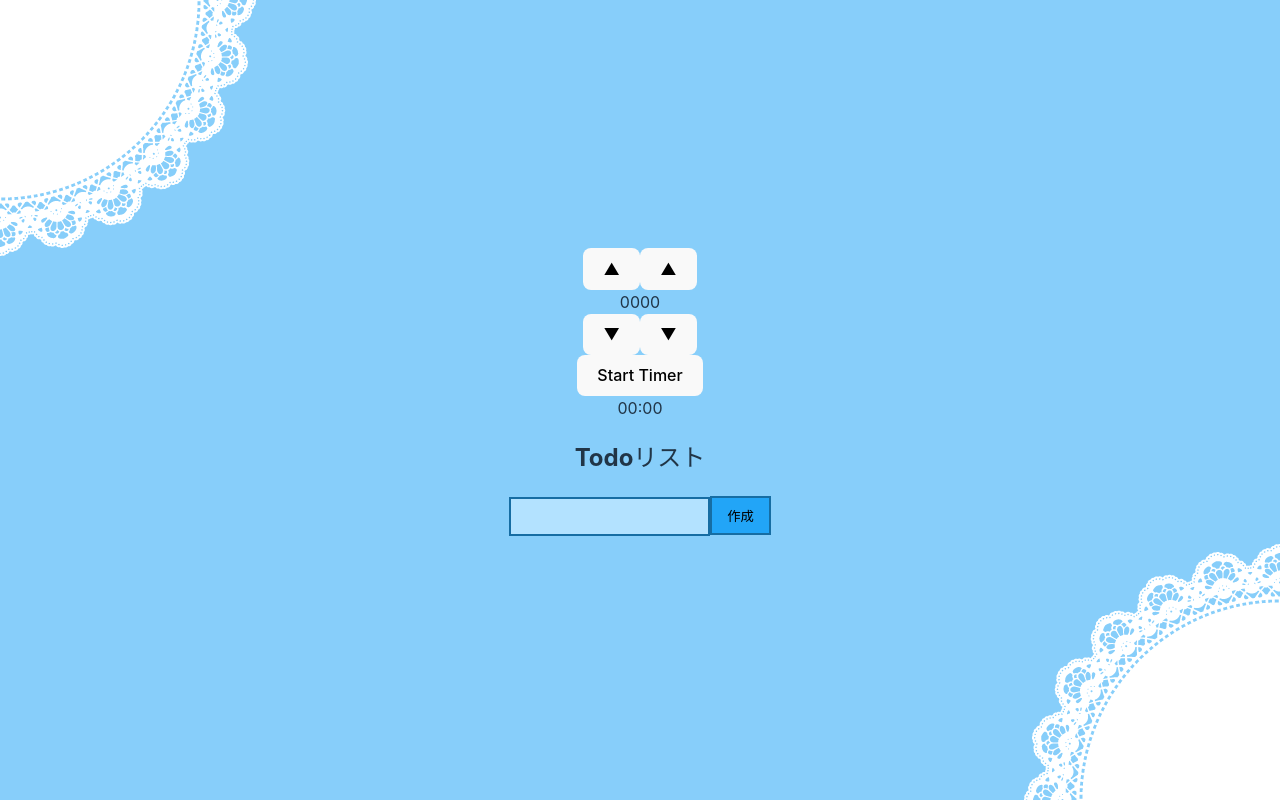
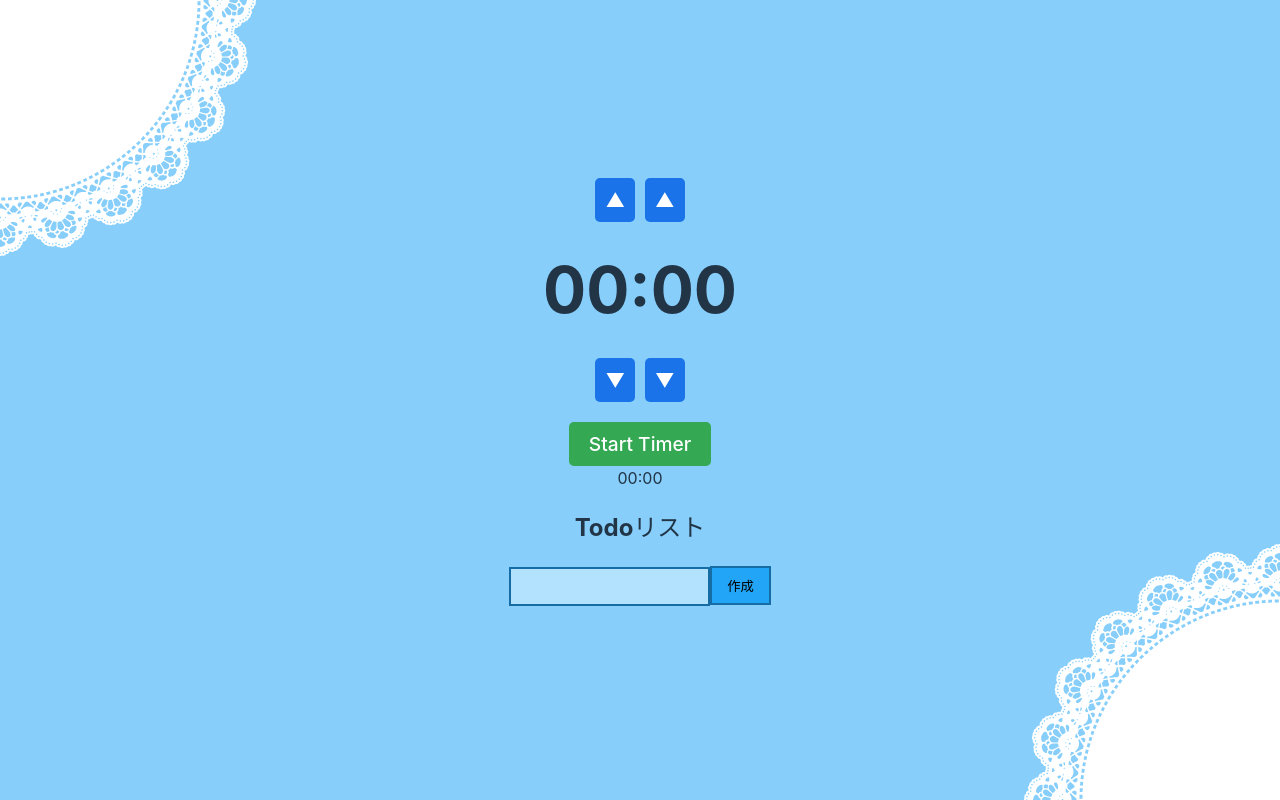
Before and after one commit to garden905/selfkanri, a React (Vite) app: page / in a window 1280 px wide. Built offline with nearby package versions, Linux system fonts and the light colour scheme.

Commit message:
タイマーのフォントサイズを変更

```diff
--- a/src/App.css
+++ b/src/App.css
@@ -109,3 +109,47 @@ text-align:center;
     transform: translate(var(--move-x), var(--move-y));
   }
 }
+
+.timer-controls {
+  display: flex;
+  justify-content: center;
+  align-items: center;
+  gap: 10px;
+  margin-bottom: 20px;
+}
+
+.timer-controls button {
+  padding: 10px;
+  font-size: 1.2em;
+  cursor: pointer;
+  background-color: #1a73e8;
+  color: white;
+  border: none;
+  border-radius: 5px;
+  transition: background-color 0.3s;
+}
+
+.timer-controls button:hover {
+  background-color: #1558b0;
+}
+
+.timer-display {
+  font-size: 4em;
+  font-weight: bold;
+  margin-bottom: 20px;
+}
+
+.start-button {
+  padding: 10px 20px;
+  font-size: 1.2em;
+  cursor: pointer;
+  background-color: #34a853;
+  color: white;
+  border: none;
+  border-radius: 5px;
+  transition: background-color 0.3s;
+}
+
+.start-button:hover {
+  background-color: #2c8c43;
+}
--- a/src/App.tsx
+++ b/src/App.tsx
@@ -135,20 +135,22 @@ function App() {
     <div className="App">
       <div>
         <div>
-          <div>
+          <div className="timer-controls">
             <button onClick={incrementMinutes}>▲</button>
             <button onClick={incrementSeconds}>▲</button>
           </div>
-          <div>
-            <span>{String(minutes).padStart(2, "0")}</span>
+          <div className="timer-display">
+            <span>{String(minutes).padStart(2, "0")}</span>:
             <span>{String(seconds).padStart(2, "0")}</span>
           </div>
-          <div>
+          <div className="timer-controls">
+            <button onClick={decrementMinutes}>▼</button>
             <button onClick={decrementSeconds}>▼</button>
-            <button onClick={decrementMinutes}>▼</button>
           </div>
         </div>
-        <button onClick={handleStart}>Start Timer</button>
+        <button className="start-button" onClick={handleStart}>
+          Start Timer
+        </button>
         <div>
           {`${String(minutes).padStart(2, "0")}:${String(seconds).padStart(
             2,
```
